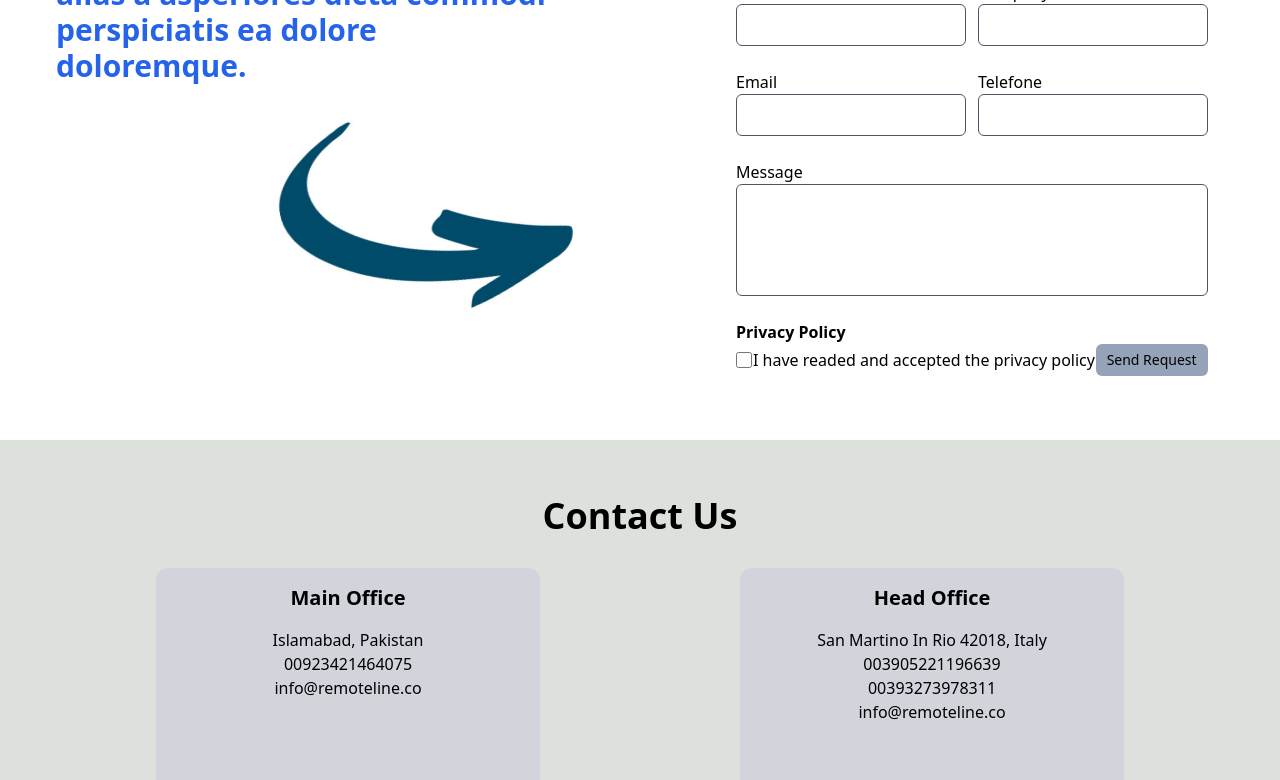
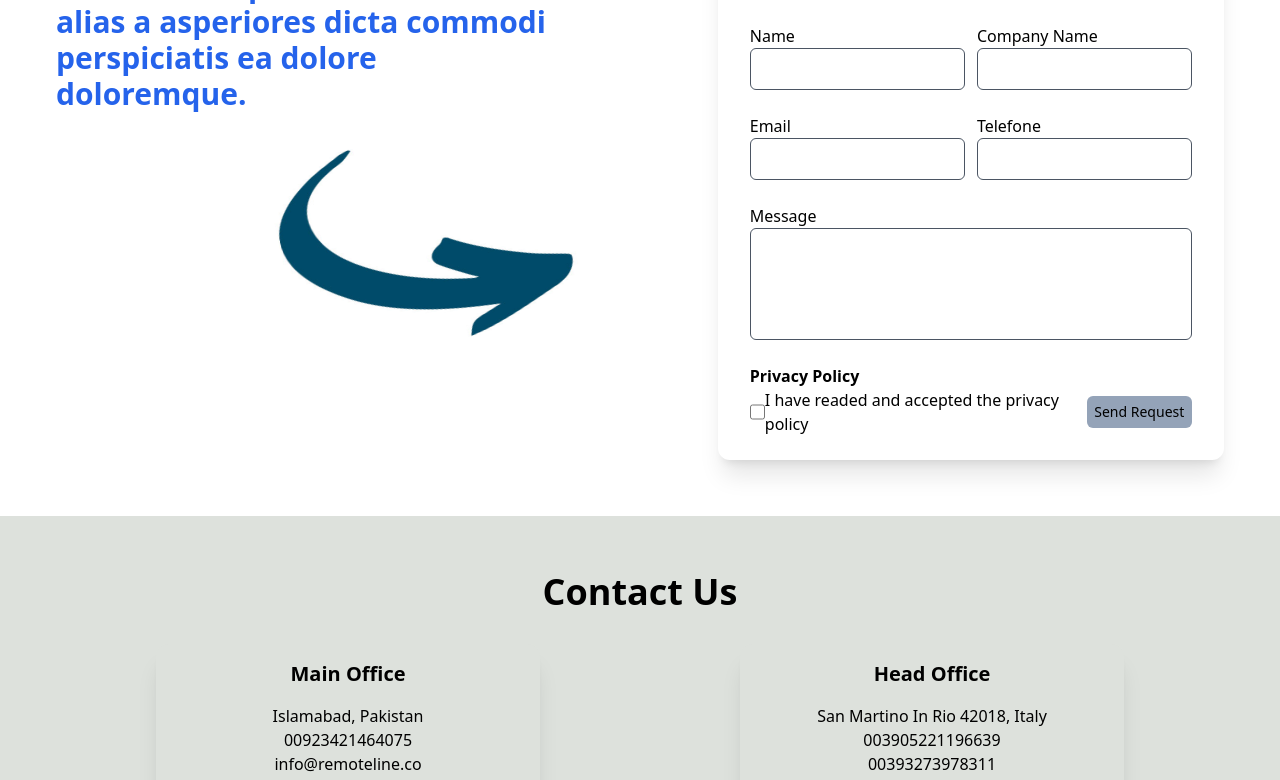
Before and after one commit to sohailabbas11/RemoteLine-Landing, a React (Create React App) app: page / in a window 1280 px wide. Shown: the part 2000-2780 px from the top of the page. Built offline with nearby package versions, Linux system fonts and the light colour scheme.

Commit message:
new changes

```diff
--- a/src/components/AboutUs.tsx
+++ b/src/components/AboutUs.tsx
@@ -3,17 +3,17 @@ const AboutUs = () => {
     return (
         <div className="flex flex-row justify-between space-x-7 px-14 py-16 bg-[#c2d2d6]">
             <div>
-                <img className="h-52 w-96 rounded-md" src={require('../images/analise.jpg')} alt='' />
+                <img className="h-52 w-96 mb-7  rounded-md" src={require('../images/analise.jpg')} alt='' />
                 <span className="text-xl font-semibold ">we analise your requirments</span>
                 <p className="mt-6">Lorem ipsum dolor sit, amet consectetur adipisicing elit. Magni at laudantium vel voluptatum quibusdam voluptas libero deleniti, molestiae debitis maiores culpa sit sequi veritatis beatae corporis alias ea dolores expedita doloremque aliquid totam quia! Doloribus nisi id facere fuga quidem? In corporis minima accusamus quo, doloremque quas assumenda quisquam. Rem.</p>
             </div>
             <div>
-                <img className="h-52 w-96 rounded-md" src={require('../images/structure.jpg')} alt='' />
+                <img className="h-52 w-96 mb-7  rounded-md" src={require('../images/structure.jpg')} alt='' />
                 <span className="text-xl font-semibold ">We make a structure</span>
                 <p className="mt-6">Lorem ipsum dolor sit amet consectetur adipisicing elit. Cum non suscipit, eum optio nisi omnis velit autem, dolorem placeat eligendi consequatur necessitatibus saepe quisquam et sequi atque reiciendis voluptatem fugiat ratione, consequuntur iusto labore. Soluta est at minima ullam nostrum eaque tempore nihil, cumque repudiandae facere, ipsum provident eos! Incidunt!</p>
             </div>
             <div>
-                <img className="h-52 w-96 rounded-md" src={require('../images/creation.jpg')} alt='' />
+                <img className="h-52 w-96 mb-7  rounded-md" src={require('../images/creation.jpg')} alt='' />
                 <span className="text-xl font-semibold ">We create software with best tech</span>
                 <p className="mt-6">Lorem ipsum, dolor sit amet consectetur adipisicing elit. Cumque perspiciatis nemo quae reprehenderit voluptates reiciendis similique, quas nam animi quod numquam facere nesciunt sed ex voluptate voluptas, ipsum, praesentium at obcaecati eligendi dolores incidunt! Necessitatibus amet asperiores delectus ad inventore quasi molestiae saepe at alias labore repellendus aliquam, iste excepturi.</p>
             </div>
--- a/src/components/ContactUs.tsx
+++ b/src/components/ContactUs.tsx
@@ -1,26 +1,25 @@
-import React from 'react'
 
 const ContactUs = () => {
     return (
         <div className='flex flex-col bg-[#dde1dc] py-14'>
             <span className='text-4xl font-semibold text-center'>Contact Us</span>
             <div className='flex flex-row justify-around mx-14'>
-                <div className='flex flex-col bg-gray-300 h-60 w-96 rounded-xl my-8 py-4 px-4 '>
+                <div className='flex flex-col bg-[#dde1dc] shadow-xl h-60 w-96 rounded-xl my-8 py-4 px-4 '>
                     <span className='text-xl font-semibold text-center'>Main Office</span>
-                    <span className='my-4 text-center'>
+                    <p className='my-4 text-center'>
                         Islamabad, Pakistan <br />
                         00923421464075 <br />
                         info@remoteline.co <br />
-                    </span>
+                    </p>
                 </div>
-                <div className='flex flex-col bg-gray-300 h-60 w-96 rounded-xl my-8 py-4 px-4 '>
+                <div className='flex flex-col bg-[#dde1dc] shadow-xl h-60 w-96 rounded-xl my-8 py-4 px-4 '>
                     <span className='text-xl font-semibold text-center'>Head Office</span>
-                    <span className='my-4 text-center'>
+                    <p className='my-4 text-center'>
                         San Martino In Rio 42018, Italy <br />
                         003905221196639 <br />
                         00393273978311 <br />
                         info@remoteline.co <br />
-                    </span>
+                    </p>
                 </div>
             </div>
         </div>
--- a/src/components/GetInformation.tsx
+++ b/src/components/GetInformation.tsx
@@ -6,8 +6,8 @@ const GetInformation = () => {
                 <p className='text-3xl font-semibold text-blue-600'>Lorem ipsum dolor sit amet consectetur adipisicing elit. Obcaecati explicabo laudantium alias a asperiores dicta commodi perspiciatis ea dolore doloremque.</p>
                 <img className="h-52 w-96 ml-44 -rotate-12" src={require('../images/freccia.jpg')} alt='' />
             </div>
-            <div className='w-1/2'>
-                <form action="" className='px-4 my-2 space-y-6'>
+            <div className='w-1/2 p-4 rounded-xl shadow-xl'>
+                <form action="" className='mx-4 my-2 space-y-6 '>
                     <div>
                         <h1 className="font-bold text-2xl">Ask us About your project</h1>
                         <p className="font-semibold">We will make a prenventivo and contact you in minimum time period</p>
--- a/src/components/Home.tsx
+++ b/src/components/Home.tsx
@@ -13,7 +13,7 @@ const Home = () => {
                 </p>
             </div>
             <div className="w-1/2 mt-20 ">
-                <img className=" rounded-md opacity-75" src={require('../images/marvin.jpg')} alt='' />
+                <img className=" rounded-md" src={require('../images/marvin.jpg')} alt='' />
             </div>
 
         </div>
```
